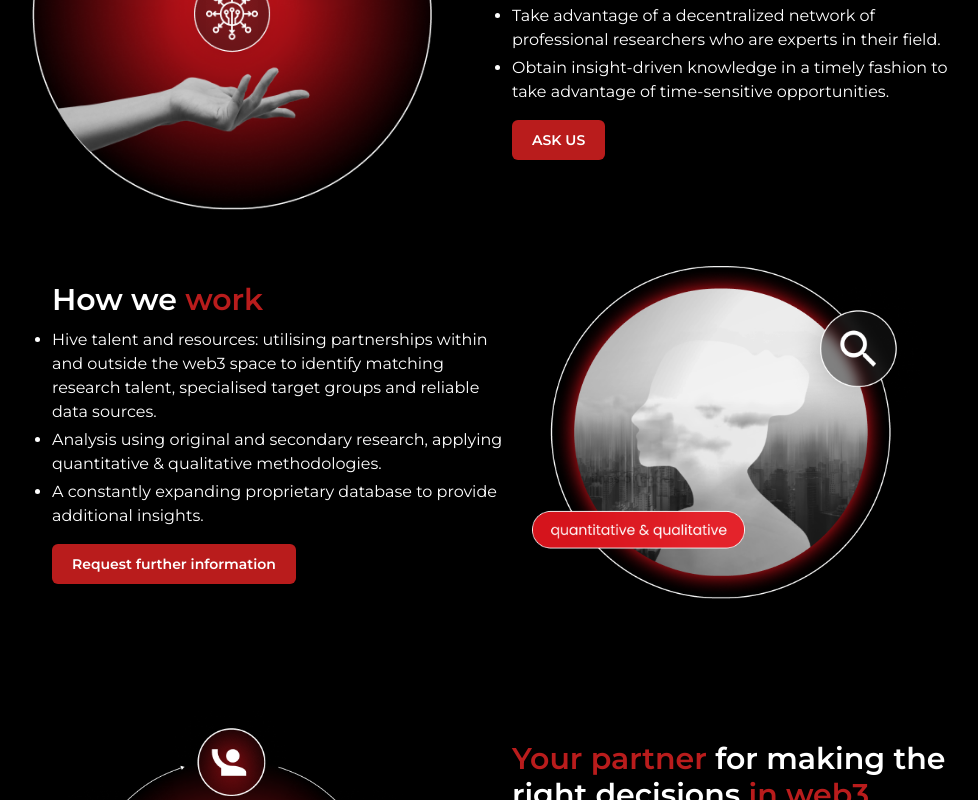
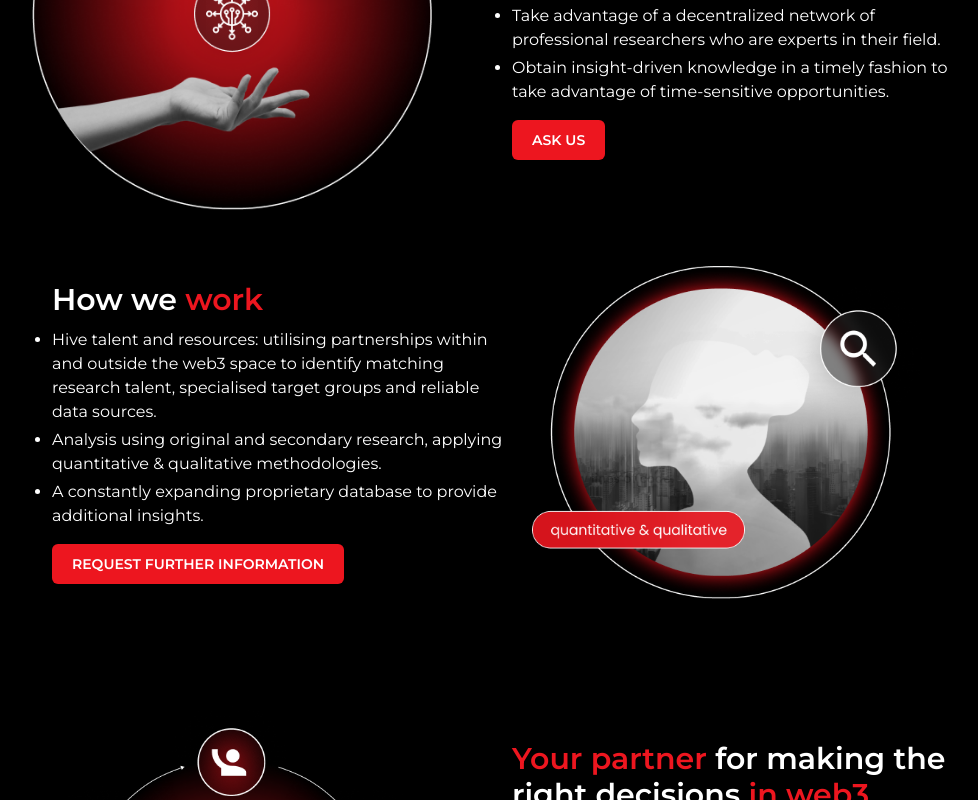
Before and after one commit to BLabsResearch/B-Labs-Website, a Next.js app: page / in a window 1280 px wide. Shown: the part 1060-1860 px from the top of the page, without its empty margins (148-1126 px from the left). Built offline with nearby package versions, Linux system fonts and the light colour scheme.

Commit message:
suprememods

```diff
--- a/components/How.tsx
+++ b/components/How.tsx
@@ -20,7 +20,7 @@ export default function How() {
                         <li className="text-base">A constantly expanding proprietary database to provide additional insights.</li>
                     </ol>
                     <div className="w-full text-center lg:text-start">
-                        <button className="py-2.5 px-4 sm:px-5 bg-red-700 text-sm text-white rounded-md font-semibold">Request further information</button>
+                        <button className="py-2.5 px-4 sm:px-5 bg-red-700 text-sm text-white rounded-md font-semibold">REQUEST FURTHER INFORMATION</button>
                     </div>
                 </div>
             </div>
--- a/tailwind.config.js
+++ b/tailwind.config.js
@@ -5,7 +5,14 @@ module.exports = {
     "./components/**/*.{js,ts,jsx,tsx}",
   ],
   theme: {
-    extend: {},
+    extend: {
+      backgroundColor: {
+        "red-700": "#ED161F"
+      },
+      textColor: {
+        "red-700": "#ED161F"
+      }
+    },
     fontFamily: {
       sans: ['Montserrat', 'sans-serif']
     }
```
